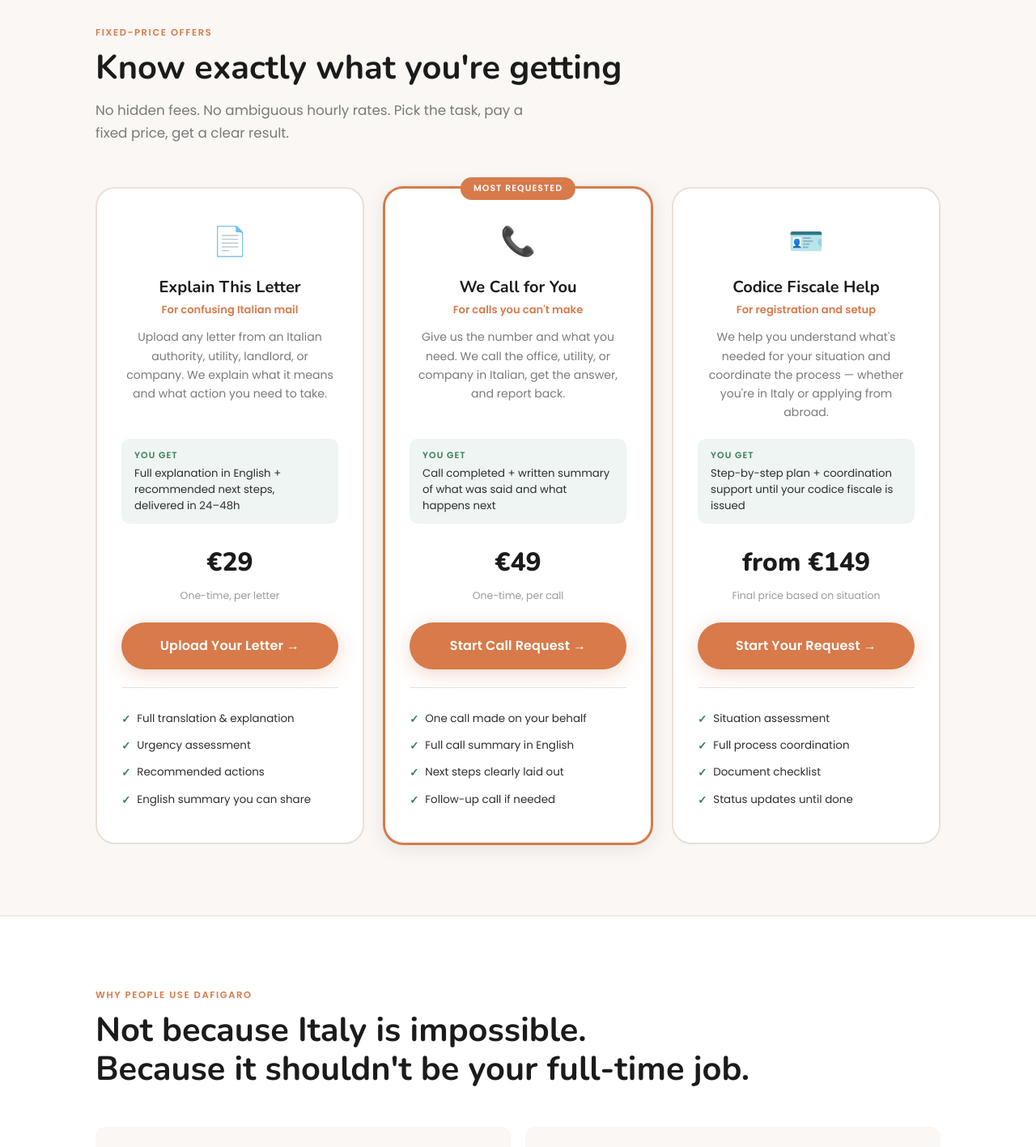
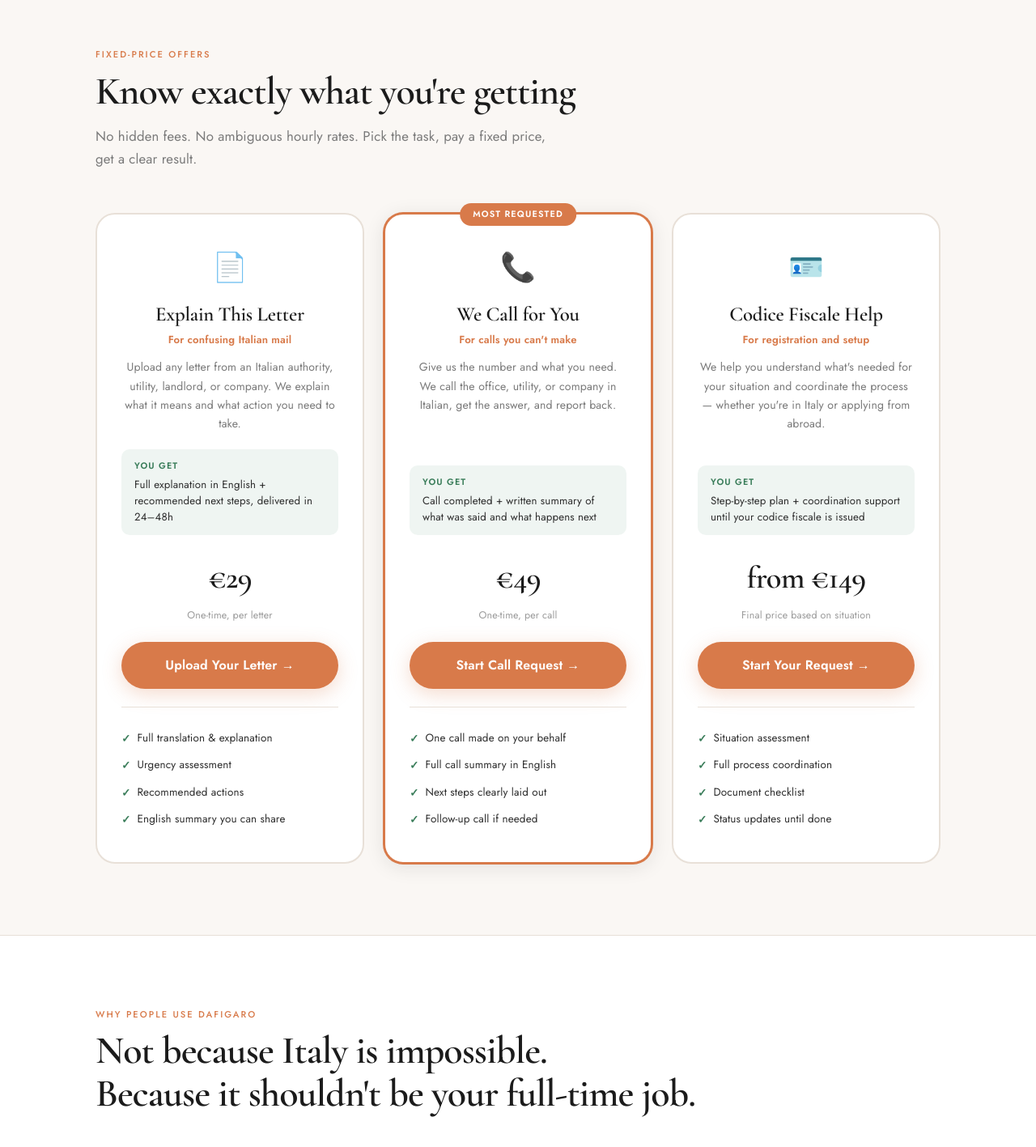
Before and after one commit to Sorvantis999/dafigaro, a Next.js app: page / in a window 1280 px wide. Shown: the part 2540-3957 px from the top of the page at 81% size. Built offline with nearby package versions, Linux system fonts and the light colour scheme.

Commit message:
Typography: Cormorant Garamond + Jost — match brand editorial style

```diff
--- a/src/app/globals.css
+++ b/src/app/globals.css
@@ -1,5 +1,3 @@
-@import url('https://fonts.googleapis.com/css2?family=Nunito:wght@400;600;700;800&family=Poppins:wght@400;500;600&display=swap');
-
 :root {
   --orange: #D87A4A;
   --orange-dark: #bf6337;
@@ -16,8 +14,8 @@
   --green: #3a7d5a;
   --green-light: rgba(58, 125, 90, 0.08);
 
-  --font-display: 'Nunito', sans-serif;
-  --font-body: 'Poppins', sans-serif;
+  --font-display: var(--font-cormorant), 'Cormorant Garamond', Georgia, serif;
+  --font-body: var(--font-jost), 'Jost', system-ui, sans-serif;
 
   --radius: 12px;
   --radius-lg: 18px;
@@ -42,12 +40,14 @@ html {
 
 body {
   font-family: var(--font-body);
+  font-size: 16px;
   color: var(--black);
   background: var(--cream);
   line-height: 1.65;
   -webkit-font-smoothing: antialiased;
   -moz-osx-font-smoothing: grayscale;
   overflow-x: hidden;
+  letter-spacing: 0.01em;
 }
 
 /* ===== UTILITY ===== */
@@ -67,7 +67,8 @@ body {
 h1, h2, h3, h4, h5 {
   font-family: var(--font-display);
   color: var(--black);
-  line-height: 1.15;
+  line-height: 1.12;
+  letter-spacing: -0.01em;
 }
 
 /* ===== BUTTONS ===== */
@@ -144,21 +145,22 @@ h1, h2, h3, h4, h5 {
 /* ===== SECTION LABELS ===== */
 .eyebrow {
   font-family: var(--font-body);
-  font-size: 0.72rem;
-  font-weight: 600;
+  font-size: 0.7rem;
+  font-weight: 500;
   text-transform: uppercase;
-  letter-spacing: 0.14em;
+  letter-spacing: 0.18em;
   color: var(--orange);
   margin-bottom: 10px;
 }
 
 .section-title {
   font-family: var(--font-display);
-  font-size: clamp(1.8rem, 3.5vw, 2.6rem);
-  font-weight: 700;
+  font-size: clamp(2rem, 4vw, 3rem);
+  font-weight: 600;
   color: var(--black);
-  line-height: 1.15;
+  line-height: 1.1;
   margin-bottom: 14px;
+  letter-spacing: -0.02em;
 }
 
 .section-sub {
@@ -197,7 +199,7 @@ h1, h2, h3, h4, h5 {
 }
 
 .nav-logo img {
-  height: 32px;
+  height: 30px;
   width: auto;
 }
 
@@ -344,11 +346,12 @@ h1, h2, h3, h4, h5 {
 
 .hero h1 {
   font-family: var(--font-display);
-  font-size: clamp(2.4rem, 5vw, 3.8rem);
-  font-weight: 800;
-  line-height: 1.1;
+  font-size: clamp(2.8rem, 5.5vw, 4.4rem);
+  font-weight: 600;
+  line-height: 1.06;
   color: var(--black);
   margin-bottom: 22px;
+  letter-spacing: -0.02em;
 }
 
 .hero h1 em {
@@ -529,11 +532,12 @@ h1, h2, h3, h4, h5 {
 
 .problem-card h3 {
   font-family: var(--font-display);
-  font-size: 1.1rem;
-  font-weight: 700;
+  font-size: 1.35rem;
+  font-weight: 600;
   color: var(--black);
   margin-bottom: 8px;
-  line-height: 1.3;
+  line-height: 1.2;
+  letter-spacing: -0.01em;
 }
 
 .problem-card p {
@@ -607,10 +611,11 @@ h1, h2, h3, h4, h5 {
 
 .how-step h3 {
   font-family: var(--font-display);
-  font-size: 1.1rem;
-  font-weight: 700;
+  font-size: 1.4rem;
+  font-weight: 600;
   color: var(--black);
   margin-bottom: 10px;
+  letter-spacing: -0.01em;
 }
 
 .how-step p {
@@ -678,8 +683,8 @@ h1, h2, h3, h4, h5 {
 
 .offer-card h3 {
   font-family: var(--font-display);
-  font-size: 1.25rem;
-  font-weight: 700;
+  font-size: 1.55rem;
+  font-weight: 600;
   color: var(--black);
   margin-bottom: 6px;
 }
@@ -724,8 +729,9 @@ h1, h2, h3, h4, h5 {
 
 .offer-price {
   font-family: var(--font-display);
-  font-size: 2rem;
-  font-weight: 800;
+  font-size: 2.4rem;
+  font-weight: 600;
+  letter-spacing: -0.02em;
   color: var(--black);
   margin-bottom: 4px;
 }
@@ -804,8 +810,8 @@ h1, h2, h3, h4, h5 {
 
 .why-item h4 {
   font-family: var(--font-display);
-  font-size: 0.95rem;
-  font-weight: 700;
+  font-size: 1.2rem;
+  font-weight: 600;
   color: var(--black);
   margin-bottom: 4px;
 }
@@ -851,11 +857,12 @@ h1, h2, h3, h4, h5 {
 
 .membership-box h2 {
   font-family: var(--font-display);
-  font-size: clamp(1.6rem, 2.5vw, 2.2rem);
-  font-weight: 700;
+  font-size: clamp(1.8rem, 3vw, 2.8rem);
+  font-weight: 600;
   color: var(--white);
   margin-bottom: 16px;
-  line-height: 1.2;
+  line-height: 1.1;
+  letter-spacing: -0.02em;
 }
 
 .membership-box p {
@@ -924,8 +931,8 @@ details.faq-item {
 
 details.faq-item summary {
   font-family: var(--font-display);
-  font-weight: 700;
-  font-size: 1rem;
+  font-weight: 600;
+  font-size: 1.25rem;
   color: var(--black);
   padding: 22px 0;
   cursor: pointer;
@@ -968,10 +975,11 @@ details.faq-item[open] summary::after {
 
 .bottom-cta h2 {
   font-family: var(--font-display);
-  font-size: clamp(1.8rem, 3vw, 2.6rem);
-  font-weight: 800;
+  font-size: clamp(2.2rem, 4vw, 3.4rem);
+  font-weight: 600;
   color: var(--black);
   margin-bottom: 14px;
+  letter-spacing: -0.02em;
 }
 
 .bottom-cta p {
@@ -1014,11 +1022,12 @@ details.faq-item[open] summary::after {
 
 .lp-hero h1 {
   font-family: var(--font-display);
-  font-size: clamp(2.2rem, 4.5vw, 3.4rem);
-  font-weight: 800;
+  font-size: clamp(2.6rem, 5vw, 4rem);
+  font-weight: 600;
   color: var(--black);
   margin-bottom: 18px;
-  line-height: 1.1;
+  line-height: 1.06;
+  letter-spacing: -0.02em;
 }
 
 .lp-hero h1 em {
--- a/src/app/layout.tsx
+++ b/src/app/layout.tsx
@@ -1,18 +1,19 @@
 import type { Metadata } from 'next'
-import { Nunito, Poppins } from 'next/font/google'
+import { Cormorant_Garamond, Jost } from 'next/font/google'
 import './globals.css'
 
-const nunito = Nunito({
+const cormorant = Cormorant_Garamond({
   subsets: ['latin'],
-  weight: ['400', '600', '700', '800'],
-  variable: '--font-nunito',
+  weight: ['400', '500', '600', '700'],
+  style: ['normal', 'italic'],
+  variable: '--font-cormorant',
   display: 'swap',
 })
 
-const poppins = Poppins({
+const jost = Jost({
   subsets: ['latin'],
-  weight: ['400', '500', '600'],
-  variable: '--font-poppins',
+  weight: ['300', '400', '500', '600'],
+  variable: '--font-jost',
   display: 'swap',
 })
 
@@ -32,7 +33,7 @@ export default function RootLayout({
   children: React.ReactNode
 }) {
   return (
-    <html lang="en" className={`${nunito.variable} ${poppins.variable}`}>
+    <html lang="en" className={`${cormorant.variable} ${jost.variable}`}>
       <body>{children}</body>
     </html>
   )
```
